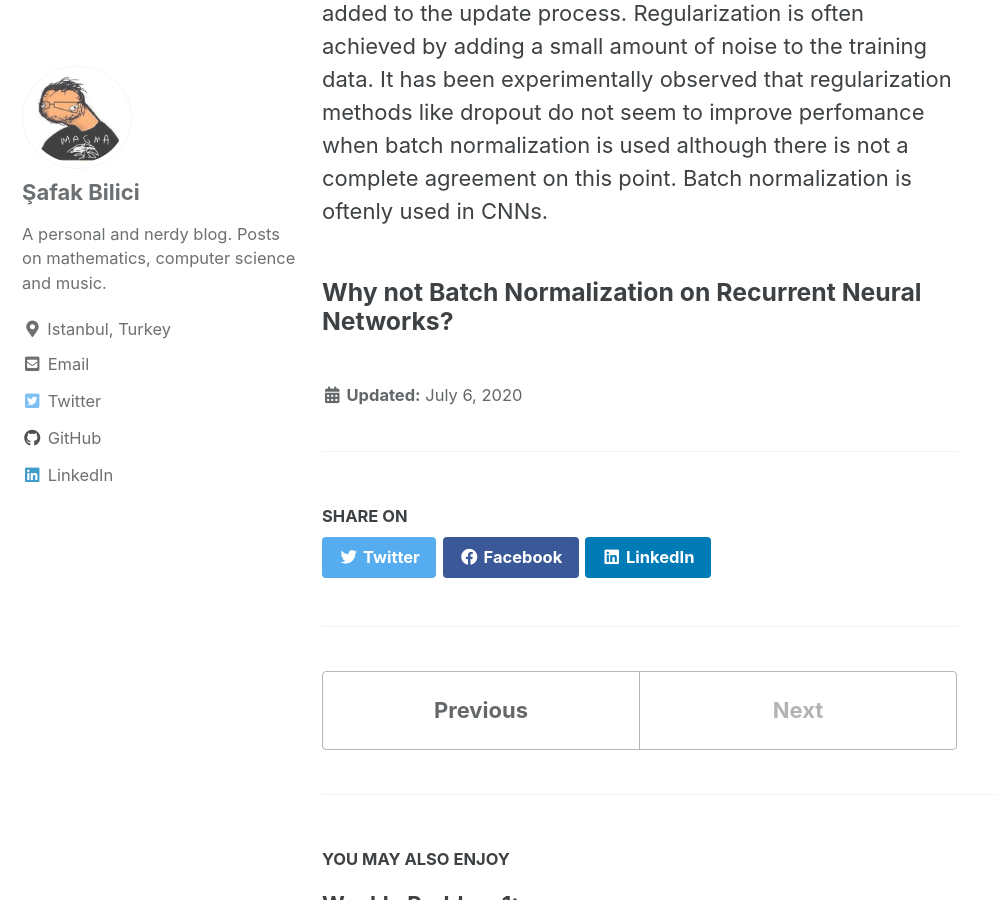
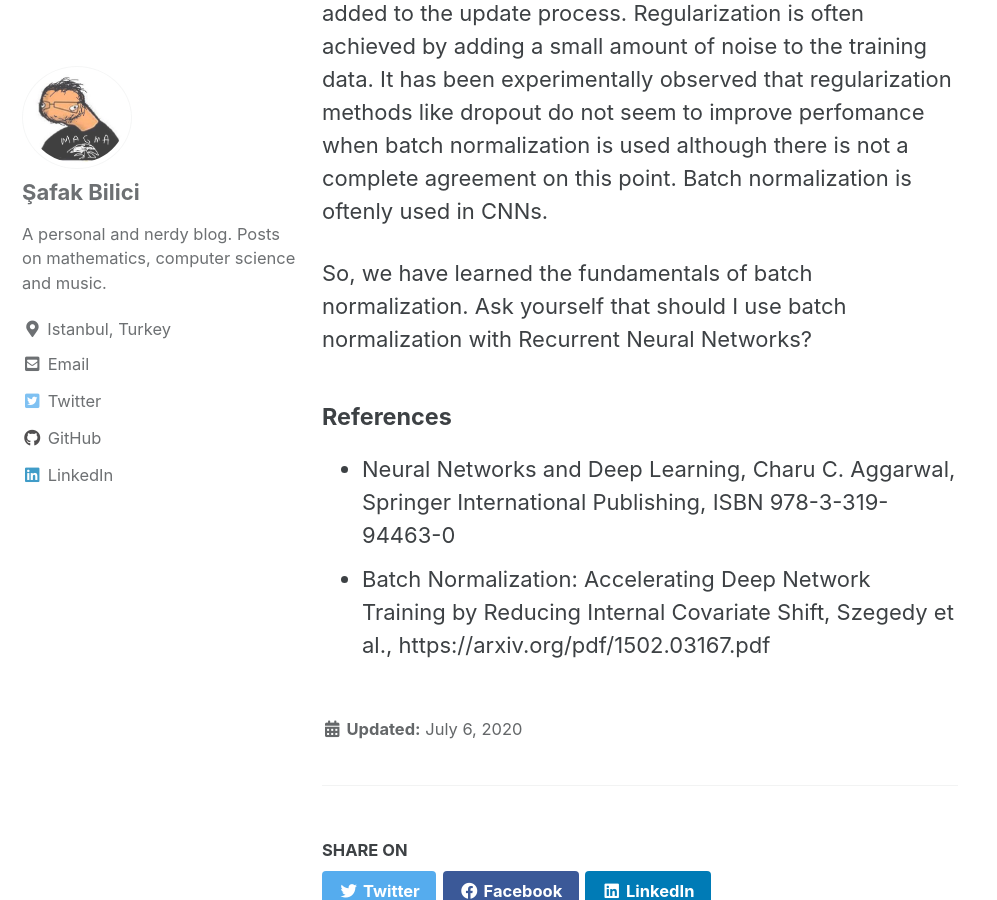
Before and after one commit to safakkbilici/safakkbilici.github.io, a Jekyll site: the page built from _posts/2020-07-08-gradient-for-bn.md, in a window 1280 px wide and 900 px high, scrolled down 5409 px. Shown: the whole window, without its empty margins (0-997 px from the left). Built offline with Jekyll 4.4.1, drawn with Linux system fonts in a browser that asks for light colours; cached includes are drawn as plain includes; formulas are drawn with MathJax 3.

Commit message:
references added

```diff
--- a/_posts/2020-07-08-gradient-for-bn.md
+++ b/_posts/2020-07-08-gradient-for-bn.md
@@ -60,4 +60,9 @@
 This equations provides us a full view of the backpropagation of the loss through the batch normalization layer corresponding to the BN node. The other aspects of bacpropagation remain similiar to traditional case. Also batch normalization enables faster inference because it prevents problems such as the exploding and vanishing gradient which cause slow learning. A natural question about batch normalization arises during prediction time. Since the transformation parameters $$\mu_i$$ and $$\sigma_i$$ depend on natch, how should one compute them during testing when a single test instance is available? In this case, the values of $$\mu_i$$ and $$\sigma_i$$ are computed up front using the entire population, and then treated these values as constants during testing time.
 An interesting property of batch normalization is that it also acts as a regularizer. Note that same data point can cause somewhat different updates depending on which batch it is included in. One can view this effect as a king of noise added to the update process. Regularization is often achieved by adding a small amount of noise to the training data. It has been experimentally observed that regularization methods like dropout do not seem to improve perfomance when batch normalization is used although there is not a complete agreement on this point. Batch normalization is oftenly used in CNNs.
 
-### Why not Batch Normalization on Recurrent Neural Networks?
+So, we have learned the fundamentals of batch normalization. Ask yourself that should I use batch normalization with Recurrent Neural Networks?
+
+#### References
+
+- Neural Networks and Deep Learning, Charu C. Aggarwal, Springer International Publishing, ISBN 978-3-319-94463-0
+- Batch Normalization: Accelerating Deep Network Training by Reducing Internal Covariate Shift, Szegedy et al., https://arxiv.org/pdf/1502.03167.pdf
```
